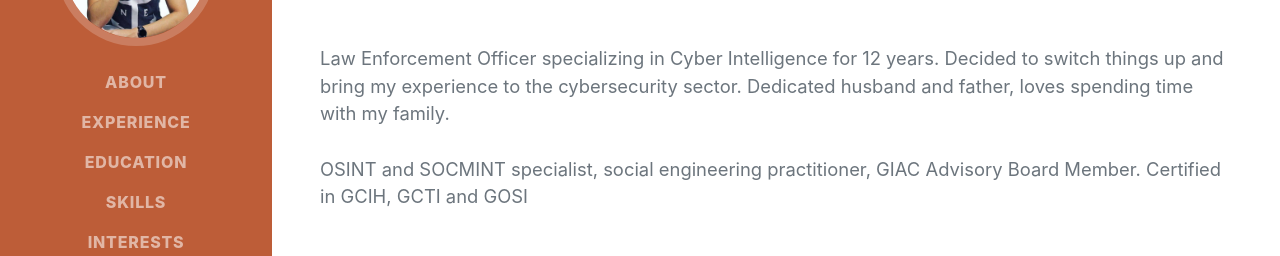
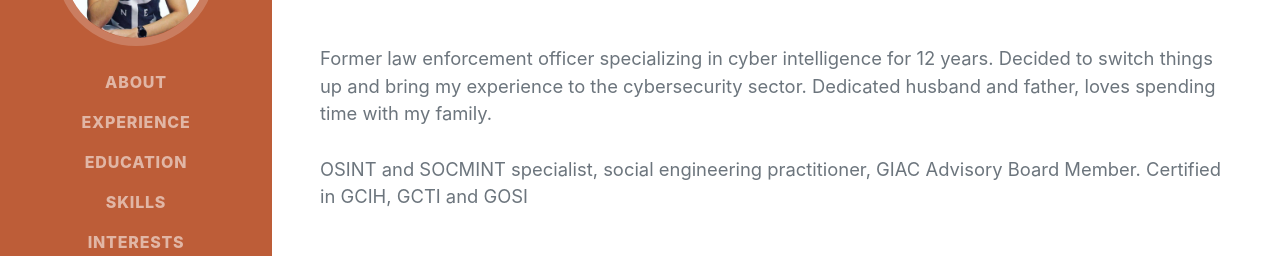
Before and after one commit to nicholasau/site, a plain HTML site: page index.html in a window 1280 px wide. Shown: the part 310-566 px from the top of the page. Drawn offline with nearby package versions, Linux system fonts and the light colour scheme; a web font is replaced by a local one.

Commit message:
Update index.html

```diff
--- a/index.html
+++ b/index.html
@@ -47,7 +47,7 @@
                         Singapore · Husband · Father · CTI Analyst ·
                         <a href="mailto:auhoeweng@gmail.com">auhoeweng@gmail.com</a>
                     </div>
-                    <p class="lead mb-5">Law Enforcement Officer specializing in Cyber Intelligence for 12 years. Decided to switch things up and bring my experience to the cybersecurity sector. Dedicated husband and father, loves spending time with my family.<br><br>OSINT and SOCMINT specialist, social engineering practitioner, GIAC Advisory Board Member. Certified in GCIH, GCTI and GOSI</p>
+                    <p class="lead mb-5">Former law enforcement officer specializing in cyber intelligence for 12 years. Decided to switch things up and bring my experience to the cybersecurity sector. Dedicated husband and father, loves spending time with my family.<br><br>OSINT and SOCMINT specialist, social engineering practitioner, GIAC Advisory Board Member. Certified in GCIH, GCTI and GOSI</p>
                     <div class="social-icons">
                         <a class="social-icon" href="https://www.linkedin.com/in/nicholasau"><i class="fab fa-linkedin-in"></i></a>
                     </div>
```
